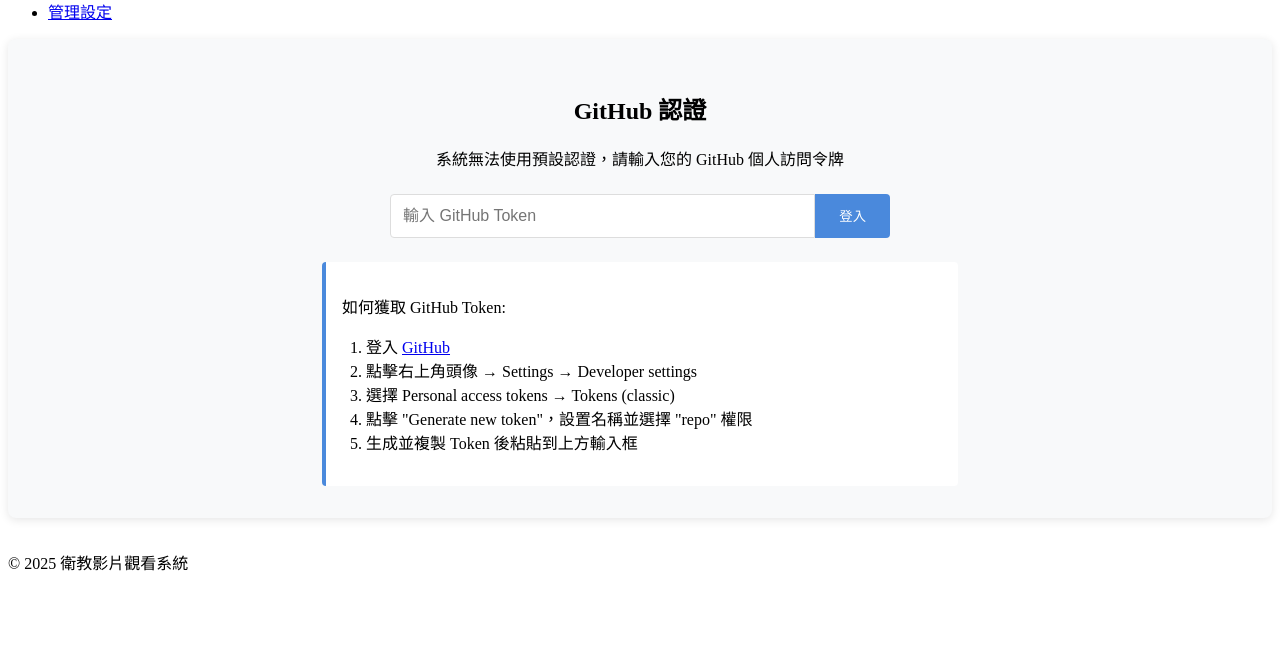
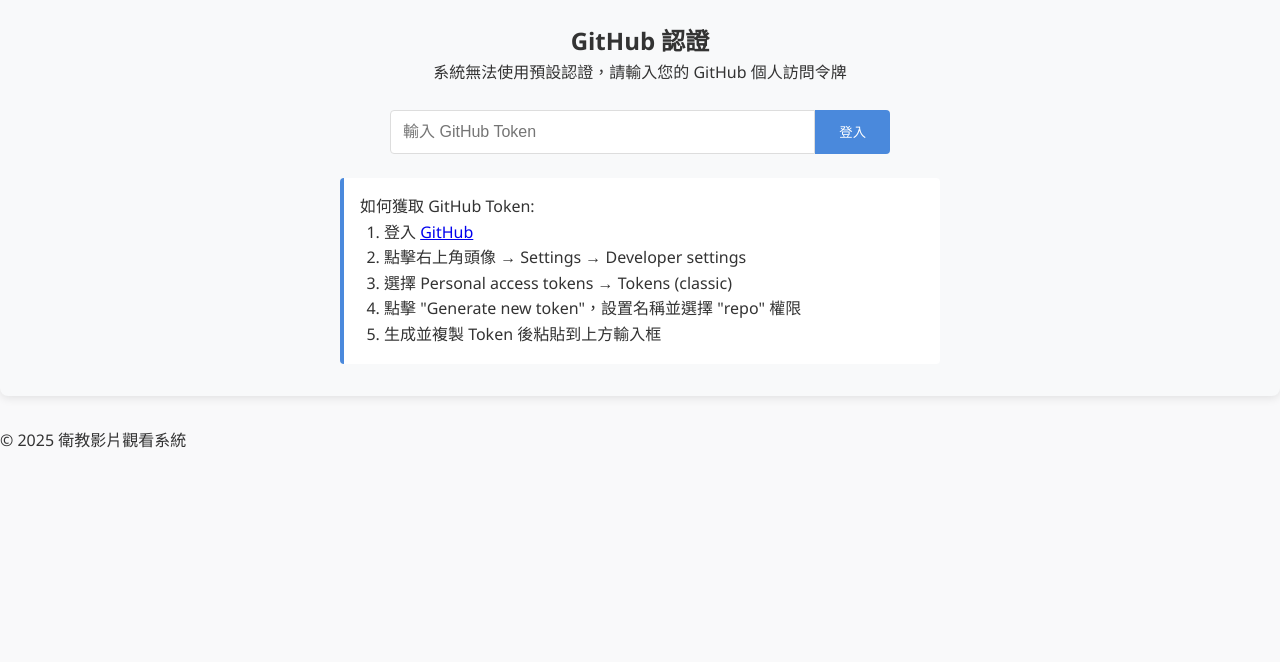
Before and after one commit to yangkaichun/health-education-system, a plain HTML site: page results.html in a window 1280 px wide. Shown: the part 138-800 px from the top of the page. Drawn offline with Linux system fonts and the light colour scheme; no server answers.

Commit message:
Update results.css

```diff
--- a/css/results.css
+++ b/css/results.css
@@ -1,3 +1,19 @@
+/* style.css 開頭添加 */
+* {
+    margin: 0;
+    padding: 0;
+    box-sizing: border-box;
+}
+
+html, body {
+    font-family: 'Microsoft JhengHei UI', 'PingFang TC', 'Noto Sans TC', 'Segoe UI', Arial, sans-serif;
+    line-height: 1.6;
+    color: #333;
+    background-color: #f9f9fa;
+    width: 100%;
+    height: 100%;
+}
+
 /* 結果列表區塊 */
 .results-header {
     display: flex;
```
